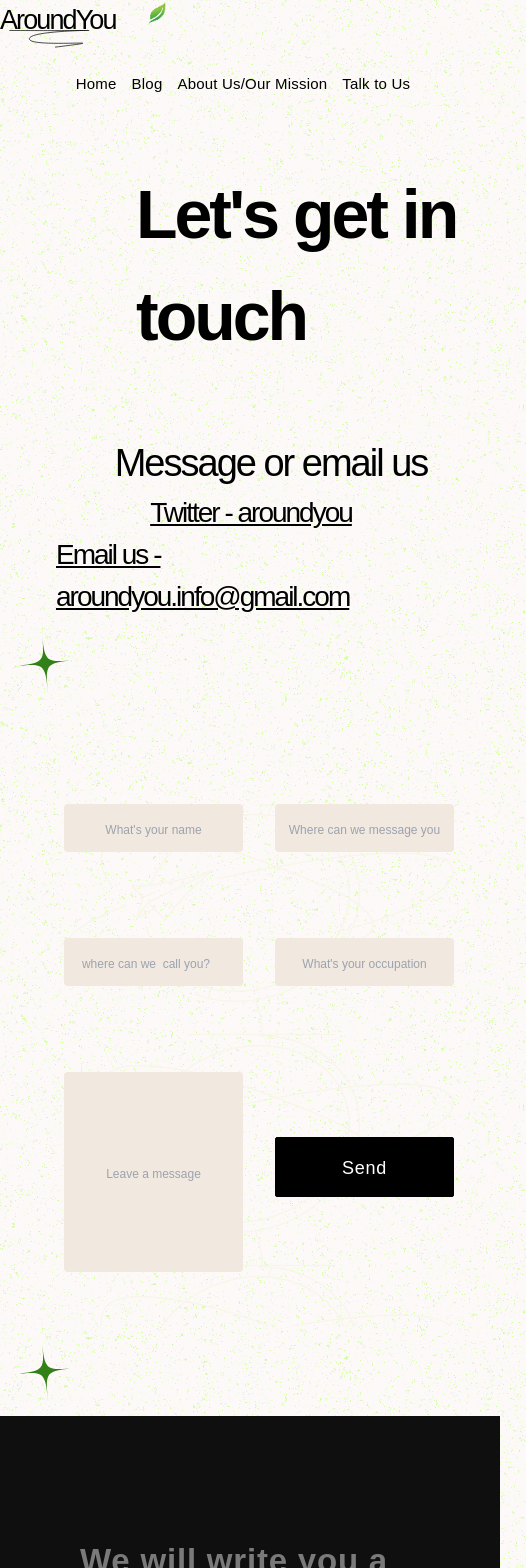
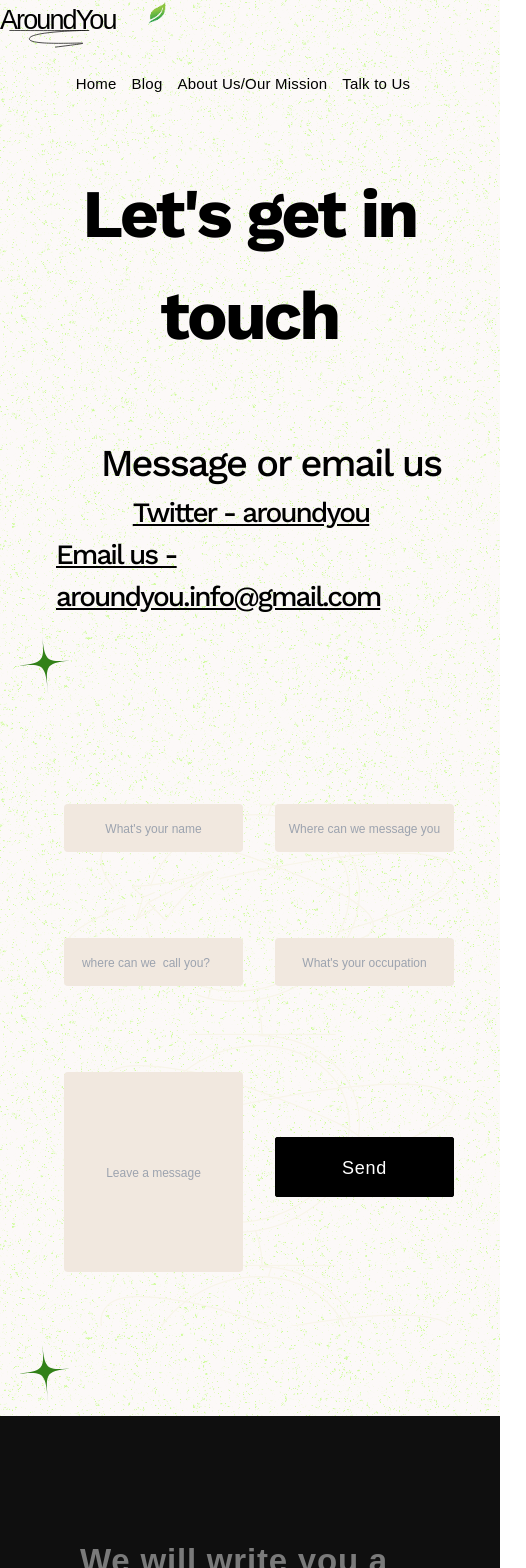
Before and after one commit to AroundYou-ng/AroundYou, a Next.js app: page /Talk in a window 390 px wide. Shown: the top 1568 px of the page, 526 px wide, since content can reach past the window. Built offline with nearby package versions, Linux system fonts and the light colour scheme; no server answers; the database is empty; a web font is replaced by a local one.

Commit message:
Added firebase

```diff
--- /dev/null
+++ b/components/Comingsoon.js
@@ -0,0 +1,9 @@
+import styles from '../styles/comingsoon.module.css'
+
+export default function Comingsoon(){
+     return(
+        <div className={styles.main}>
+
+        </div>
+     )
+}
--- a/components/MDXcompo.js
+++ b/components/MDXcompo.js
@@ -7,7 +7,7 @@ const MDXcompo = {
     p: (props) => <p className={styles.p} {...props}/>,
     img: (props) => <img className={styles.imgBlog} {...props} />,
     ul: (props) => <ul className={styles.ul} {...props} />,
-    li: (props) => <li className={styles.li} {...props} />
+    li: (props) => <li className={styles.li} style={{fill}} {...props} />
 }
 
 
--- /dev/null
+++ b/pages/Comingsoon.js
@@ -0,0 +1,10 @@
+import Coming from '../components/Comingsoon'
+
+
+export default function Comingsoon(){
+    return(
+        <div>
+           <Coming />
+        </div>
+    )
+}
--- a/styles/Talk.module.css
+++ b/styles/Talk.module.css
@@ -13,6 +13,7 @@
 .intro_h1, .intro_h2, .contactUs{
     display: flex;
     justify-content: center;
+    font-family: 'Work Sans', sans-serif;
 
 }
 
@@ -59,7 +60,7 @@
     border-radius: 4px;
     background-color: #f1e8df;
     color: #1d1d1d;
-    font-size: 18px;
+    font-size: 14px;
     line-height: 34px;
     font-weight: 300;
 }
@@ -67,10 +68,13 @@
 
 .formGrid >  input::placeholder{
     text-align: center;
+    font-size: 9px;
 }
 
 .input5{
   height: 200px;
+  overflow: scroll;
+
 }
 
 .buttonSend{
@@ -107,6 +111,7 @@
 
 @media screen and (max-width: 900px) {
 
+
     .intro_h1, .intro_h2, .contactUs{
      display: flex;
      justify-content: center;
@@ -116,7 +121,8 @@
 
     .intro_h1{
         margin-top: 1em;
-        margin-left: 2em;
+        margin-left: 0.8em;
+        text-align: center;
     }
 
     .formGrid{
--- /dev/null
+++ b/styles/comingsoon.module.css
@@ -0,0 +1,12 @@
+
+
+
+
+@media (prefers-color-scheme: light){
+
+    .main{
+    color: rgb(0, 0, 0) !important;
+    background-image: url(../public/nnnoise.svg);
+
+    }
+  }
```
